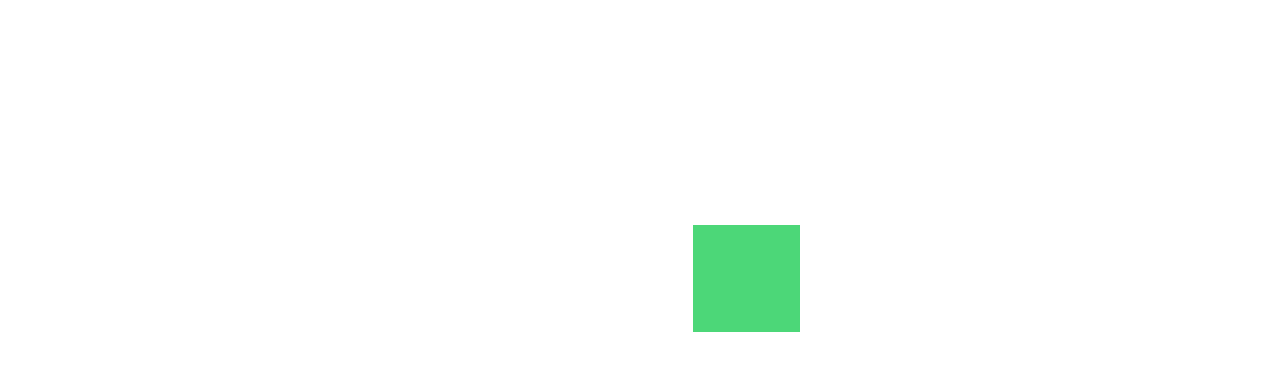
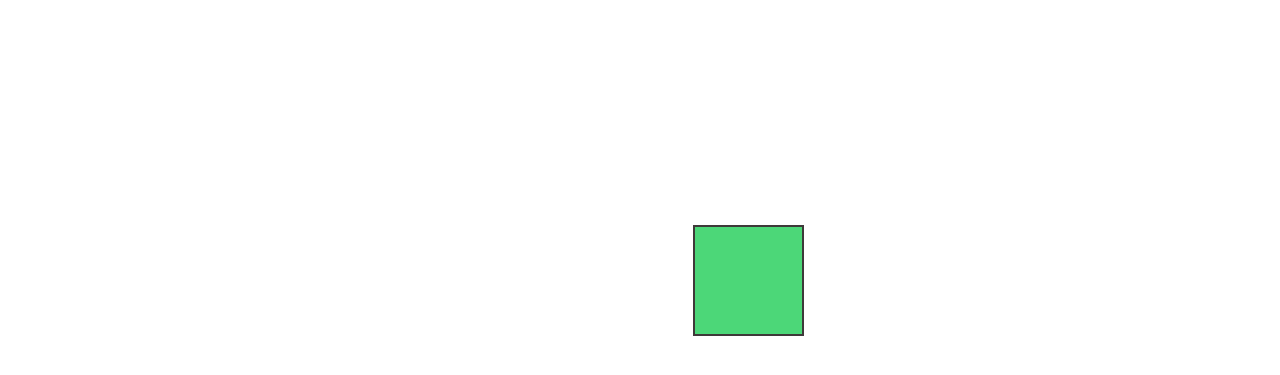
Before and after one commit to slowtraincar/ReactionTimer, a plain HTML site: page index.html in a window 1280 px wide. Shown: the part 103-478 px from the top of the page. Drawn offline with Linux system fonts and the light colour scheme.

Commit message:
Update rt-style.css

```diff
--- a/rt-style.css
+++ b/rt-style.css
@@ -12,6 +12,7 @@
             #shape{
                 width: 200px;
                 height: 200px;
+                border: 2px solid #3e3939;
                 background-color: red;
                 display:none;
                 position: relative;
```
